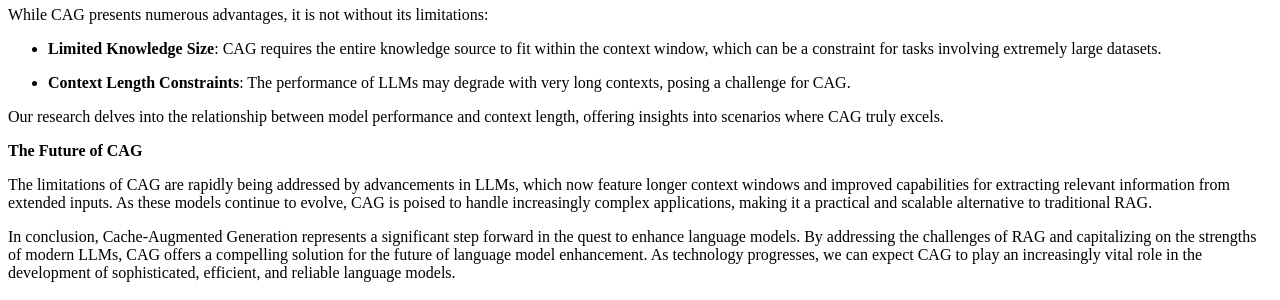
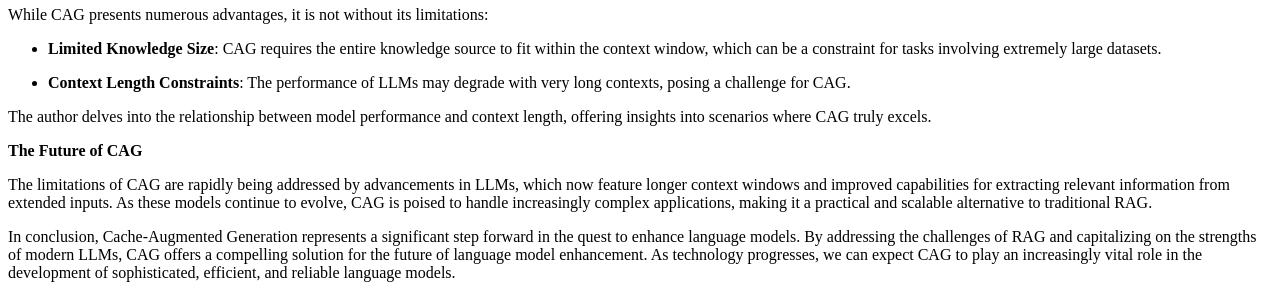
Before and after one commit to sarbashis/sarbashis.github.io, a Jekyll site: the page built from _posts/2025-01-09-Cache-Augmented-Generation.md, in a window 1280 px wide and 900 px high, scrolled down 2172 px. Shown: the part 152-452 px from the top of the window. Built offline with Jekyll 4.4.1, drawn with Linux system fonts in a browser that asks for light colours; nearby versions of some CDN libraries; comment, search, counter and statistics services are not loaded.

```diff
--- a/_posts/2025-01-09-Cache-Augmented-Generation.md
+++ b/_posts/2025-01-09-Cache-Augmented-Generation.md
@@ -34,7 +34,7 @@
 
 - **Context Length Constraints**: The performance of LLMs may degrade with very long contexts, posing a challenge for CAG.
 
-Our research delves into the relationship between model performance and context length, offering insights into scenarios where CAG truly excels.
+The author delves into the relationship between model performance and context length, offering insights into scenarios where CAG truly excels.
 
 **The Future of CAG**
 
```
